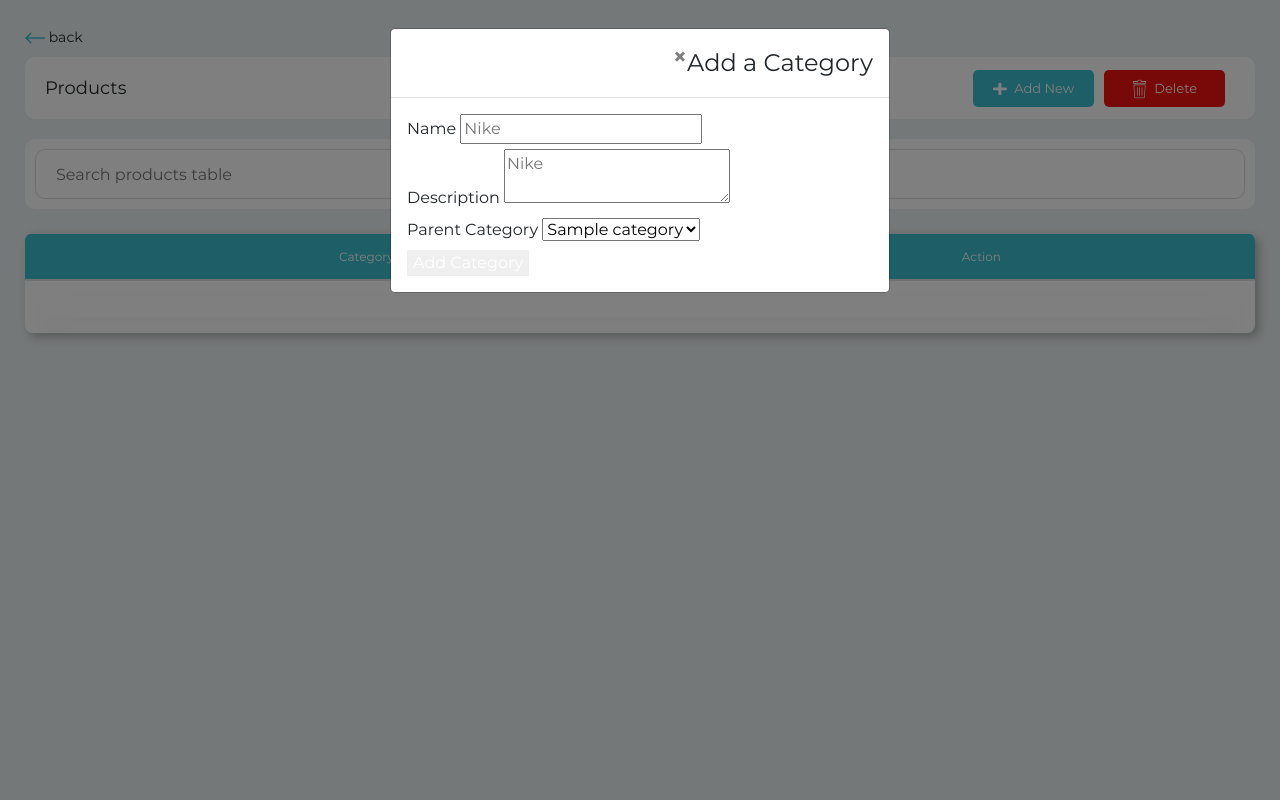
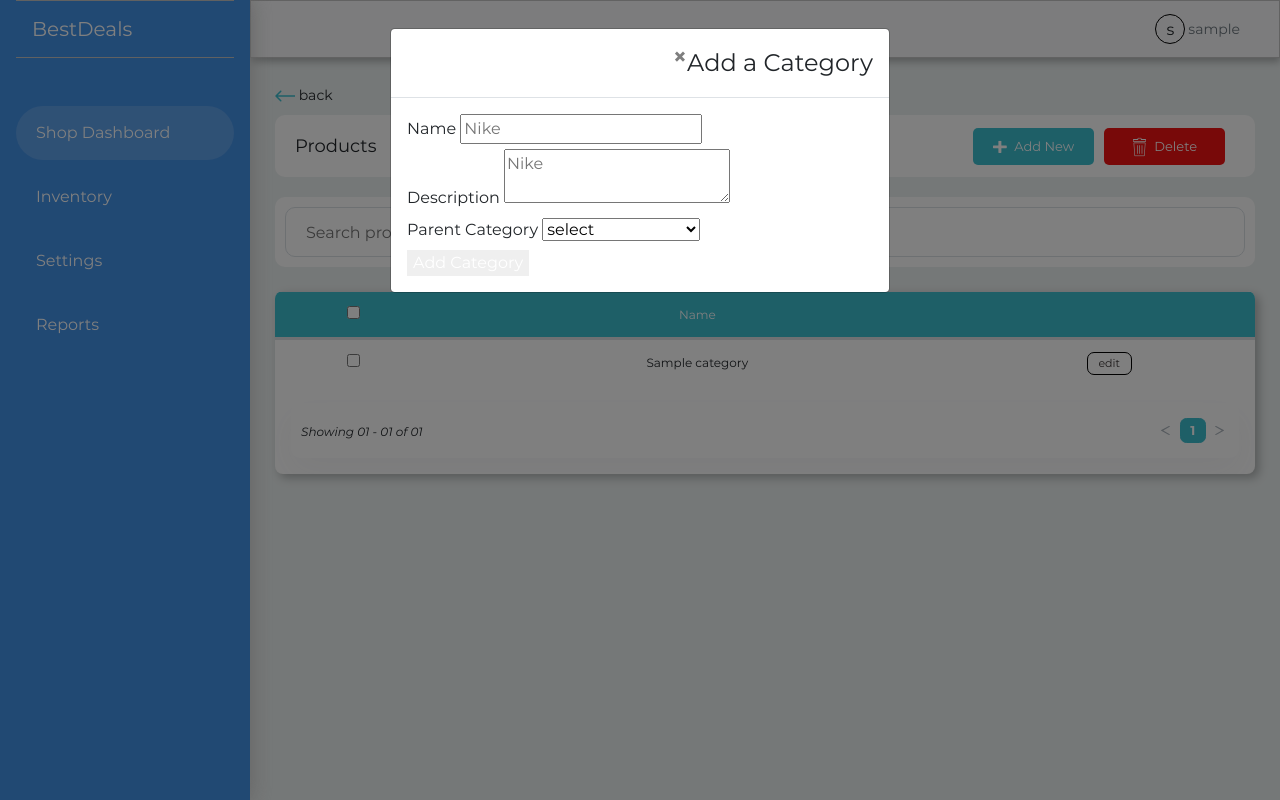
Before and after one commit to timothyakinyelu/point-of-sale-system-with-flask, a Flask app: page /inventory/categories in a window 1280 px wide, after a click on "Add New". Run offline with Flask 2, Linux system fonts and the light colour scheme; a user stored in the database is signed in; tables that the repository leaves empty hold one stand-in row (values such as "Sample post"); lists and menus that the app fills with data are empty; some libraries are stand-ins or nearby versions.

Commit message:
- modified forms to select none in parent category - modified categories controller to search and fetch using ajax - added display_order column for category sorting - added new route for ajax call - added new condition to check for parent id on categories table

```diff
--- a/app/controllers/CategoryController.py
+++ b/app/controllers/CategoryController.py
@@ -1,4 +1,4 @@
-from flask import render_template, redirect, flash, url_for
+from flask import render_template, redirect, flash, url_for, request, jsonify
 from app.db import session
 from app.models.category import Category
 from app.forms import CategoryForm
@@ -6,9 +6,29 @@ from app.forms import CategoryForm
 """ Controller for all category functions"""
 def categories():
     form = CategoryForm()
-    categories = Category.query.all()
+    # categories = Category.query.all()
 
-    return render_template('categories.html', form = form, categories = categories, title = 'Add a Category')
+    return render_template('categories.html', form = form, title = 'Add a Category')
+
+def ajaxFetchCategories():
+    """ Fetch all products from db"""
+    term = request.args.get('query')
+    page = request.args.get('page', 1, type=int)
+
+    if term:
+        categories = Category.query.filter(
+            Category.name.ilike('%' + term + '%')
+        ).order_by(Category.display_order.desc()).paginate(page, 20, True)
+    else:
+        categories = Category.query.order_by(Category.display_order, Category.parent_id.desc()).paginate(page, 20, True)
+
+    next_url = url_for('auth.fetchCategories', page = categories.next_num) \
+        if categories.has_next else None
+
+    prev_url = url_for('auth.fetchCategories', page = categories.prev_num) \
+        if categories.has_prev else None
+
+    return jsonify(results = [i.serialize for i in categories.items], next_url = next_url, prev_url = prev_url, current_page = categories.page, limit = categories.per_page, total = categories.total)
 
 def createCategory():
     form = CategoryForm()
@@ -20,7 +40,7 @@ def createCategory():
             category = Category(
                 name = form.name.data,
                 description = form.description.data,
-                parent_id = form.parent.data
+                parent_id = None if form.parent.data == 0 else form.parent.data
             )
 
             session.add(category)
@@ -40,7 +60,7 @@ def updateCategory(id):
         session.query(Category).filter(Category.id == id).update({
             Category.name: form.name.data,
             Category.description: form.description.data,
-            Category.parent_id: form.parent.data
+            Category.parent_id: None if form.parent.data == 0 else form.parent.data
         })
 
         flash('Category updated Successfully!')
--- a/app/forms.py
+++ b/app/forms.py
@@ -109,7 +109,7 @@ class CategoryForm(FlaskForm):
     def __init__(self):
         super().__init__()
         categories = Category.query.all()
-        self.parent.choices =[(category.id, category.name) for category in categories]
+        self.parent.choices =[(0, "select")] + [(category.id, category.name) for category in categories]
 
     name = StringField(
         'Name',
@@ -123,6 +123,7 @@ class CategoryForm(FlaskForm):
         'Parent Category',
         validate_choice=None,
         coerce=int,
+        default=0
     )
     submit = SubmitField('Add Category')
 
--- a/app/models/category.py
+++ b/app/models/category.py
@@ -30,6 +30,9 @@ class Category(db.Model):
         db.String(3),
         nullable = False
     )
+    display_order = db.Column(
+        db.String(3)
+    )
     children = db.relationship(
         "Category",
         backref = db.backref('parent', remote_side=[id]),
@@ -53,3 +56,25 @@ class Category(db.Model):
         if not 'identifier_code' in kwargs:
             self.identifier_code = kwargs['name'][0:2].lower()
         super().__init__(*args, **kwargs)
+
+
+    @property
+    def serialize(self):
+        """Return object data in easily serializable format"""
+        return {
+           'id': self.id,
+           'parent_id': self.parent_id,
+           'name': self.name,
+           'slug': self.slug,
+           'parent': self.serialize_parent
+           # This is an example how to deal with Many2Many relations
+        }
+
+    @property
+    def serialize_parent(self):
+        """
+        Return object's relations in easily serializable format.
+        NB! Calls many2many's serialize property.
+        """
+        if self.parent_id is not None:
+            return self.parent.serialize
--- a/app/routes/auth/access_routes.py
+++ b/app/routes/auth/access_routes.py
@@ -122,6 +122,11 @@ def deleteBrand(id):
 def getCategories():
     return CategoryController.categories()
 
+@auth.route('/categories')
+@login_required
+def fetchCategories():
+    return CategoryController.ajaxFetchCategories()
+
 @auth.route('/inventory/categories/add-category', methods=['POST',])
 @login_required
 def addCategory():
--- /dev/null
+++ b/app/static/js/categories.js
@@ -0,0 +1,12 @@
+(function() {
+    // fetch all categories
+    $(document).ready(function() {
+        $.ajax(
+            {
+                type: "GET",
+                url: "/categories",
+                success: productCallBack
+            }
+        )
+    });
+})();
--- a/app/static/js/general.js
+++ b/app/static/js/general.js
@@ -71,6 +71,10 @@
                 return `<td data-label="${key}" key="${index}">
                             ${data[peg]}
                         </td>`
+            } else if(key === 'Name' && data.parent_id !== null) {
+                return `
+                    <td>${data.parent.name} >> ${data[peg]}</td>
+                `
             } else {
                 return `<td data-label="${key}" key="${index}">
                             ${data[peg]}
--- a/app/templates/categories.html
+++ b/app/templates/categories.html
@@ -1,5 +1,5 @@
-{% extends "base.html" %}
-{% block content %}
+{% extends "admin-layout.html" %}
+{% block inner %}
     <section class="h-auto">
         <div class="page-wrapper">
             {% include "back.html" %}
@@ -48,11 +48,12 @@
                     <caption class="sr-only">List of products</caption>
                     <thead>
                         <tr>
-                            <th>Category</th>
-                            <th>Action</th>
+                            <th scope="col"><input type="checkbox" name="" id=""></th>
+                            <th>Name</th>
+                            <th></th>
                         </tr>
                     </thead>
-                    <tbody id="products-table"></tbody>
+                    <tbody id="categories-table"></tbody>
                 </table>
                 <nav id="pagination0nav" class="pagination0nav">
                     <span class="pagination-range"></span>
@@ -70,7 +71,7 @@
                         <h4 class="modal-title" id="catName">{{ title }}</h4>
                     </div>
                     <div class="modal-body">
-                        <form method="POST" action="{{ url_for('auth.addCategory') }}">
+                        <form id="saveCategory" method="POST" action="{{ url_for('auth.addCategory') }}">
                             {{ form.csrf_token }}
 
                             <fieldset class="name">
@@ -107,4 +108,8 @@
         </div>
     </section>
 
-{% endblock %}
+{% endblock inner %}
+{% block scripts %}
+    <script src="{{ url_for('static', filename= 'js/categories.js') }}"></script>
+{{super()}}
+{% endblock scripts %}
--- a/app/templates/products.html
+++ b/app/templates/products.html
@@ -67,7 +67,7 @@
             </nav>
         </div>
     </section>
-{% endblock %}
+{% endblock inner %}
 {% block scripts %}
     <script src="{{ url_for('static', filename= 'js/products.js') }}"></script>
 {{super()}}
```
